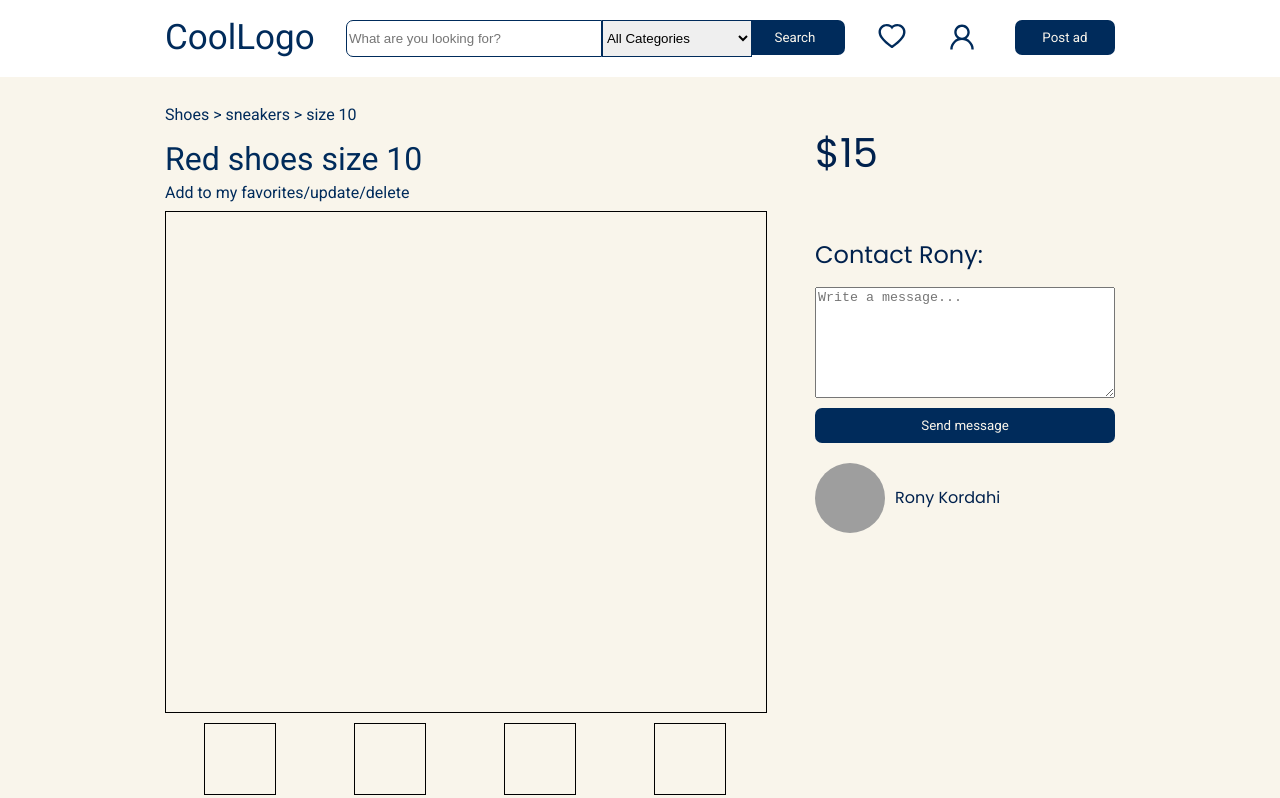
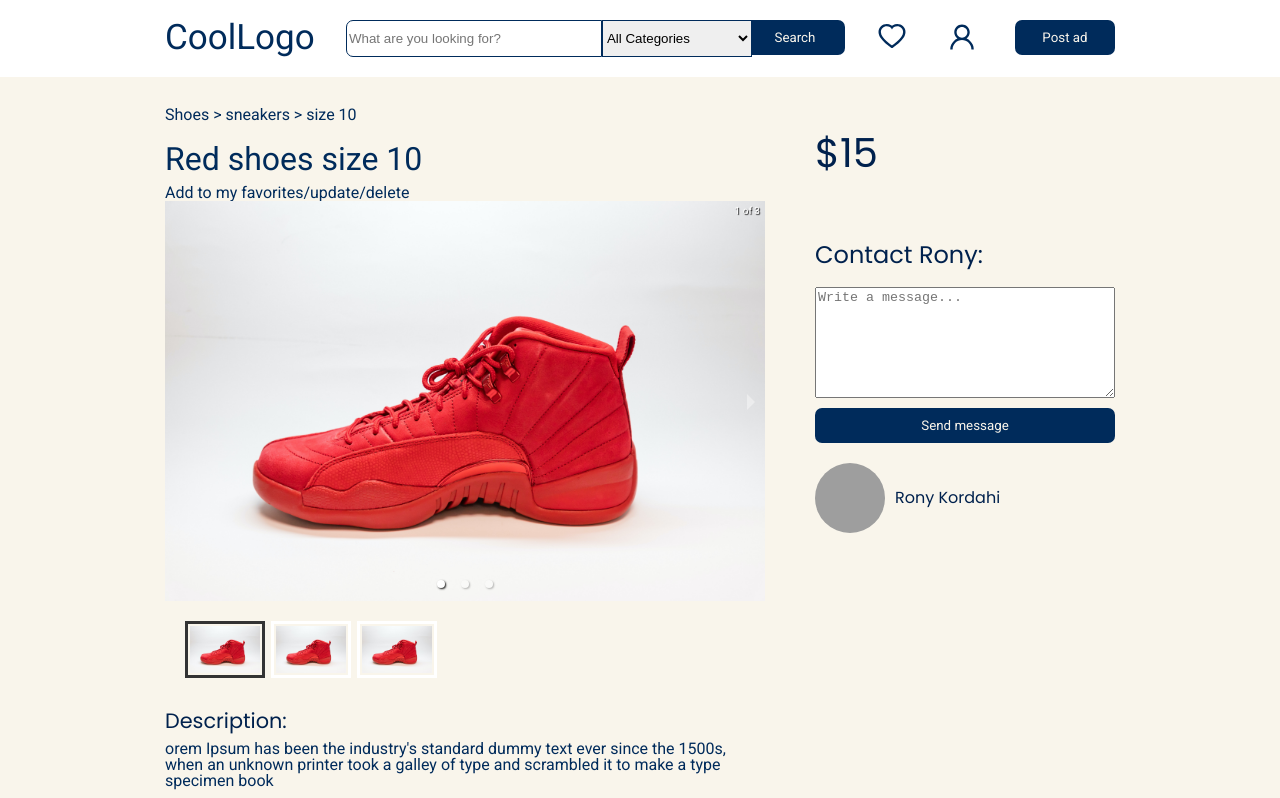
Before and after one commit to durandal1409/cb-project, a React (Create React App) app in the folder client/: page /item/1 in a window 1280 px wide. Shown: the top 798 px of the page. Built offline with nearby package versions, Linux system fonts and the light colour scheme; no server answers; grey boxes are pictures that could not be loaded.

Commit message:
pics Carousel

```diff
--- a/client/package.json
+++ b/client/package.json
@@ -13,6 +13,7 @@
     "react-dom": "^18.2.0",
     "react-icons": "^4.8.0",
     "react-is": "^18.2.0",
+    "react-responsive-carousel": "^3.2.23",
     "react-router-dom": "^6.9.0",
     "react-scripts": "5.0.1",
     "styled-components": "^5.3.9",
--- /dev/null
+++ b/client/src/components/Carousel.js
@@ -0,0 +1,20 @@
+import "react-responsive-carousel/lib/styles/carousel.min.css"; // requires a loader
+import { Carousel } from 'react-responsive-carousel';
+
+const PicsCarousel = ({picsArr}) => {
+    return (
+        <Carousel>
+                <div>
+                    <img src="/assets/red-shoes.jpg" />
+                </div>
+                <div>
+                    <img src="/assets/red-shoes.jpg" />
+                </div>
+                <div>
+                    <img src="/assets/red-shoes.jpg" />
+                </div>
+            </Carousel>
+    )
+}
+
+export default PicsCarousel;
--- a/client/src/components/Item.js
+++ b/client/src/components/Item.js
@@ -6,6 +6,7 @@ import { adDocument, userDocument, smallAdsArr } from "../data";
 
 import SmallItem from "./shared/SmallItem";
 import ContactForm from "./shared/ContactForm";
+import PicsCarousel from "./Carousel";
 
 const Item = () => {
     const { itemId } = useParams();
@@ -32,13 +33,7 @@ const Item = () => {
                     <AdTitle>{adData.name}</AdTitle>
                     <AdActions>Add to my favorites/update/delete</AdActions>
                     <PicWrapper>
-                        <BigPic></BigPic>
-                        <SmallPics>
-                            <SmallPic></SmallPic>
-                            <SmallPic></SmallPic>
-                            <SmallPic></SmallPic>
-                            <SmallPic></SmallPic>
-                        </SmallPics>
+                        <PicsCarousel />
                     </PicWrapper>
                     <Description>
                         <h4>Description:</h4>
@@ -114,22 +109,22 @@ const AdTitle = styled.div`
     font-size: 2rem;
     padding: 10px 0;
 `
-const BigPic = styled.div`
-    width: 100%;
-    height: 500px;
-    border: 1px solid black;
-    margin: 10px 0;
-`
-const SmallPics = styled.div`
-    width: 100%;
-    display: flex;
-    justify-content: space-around;
-`
-const SmallPic = styled.div`
-    width: 70px;
-    height: 70px;
-    border: 1px solid black;
-`
+// const BigPic = styled.div`
+//     width: 100%;
+//     height: 500px;
+//     border: 1px solid black;
+//     margin: 10px 0;
+// `
+// const SmallPics = styled.div`
+//     width: 100%;
+//     display: flex;
+//     justify-content: space-around;
+// `
+// const SmallPic = styled.div`
+//     width: 70px;
+//     height: 70px;
+//     border: 1px solid black;
+// `
 const AdActions = styled.div`
 `
 const Description = styled.div`
```
Also changed, not shown: client/.pnp.cjs.
